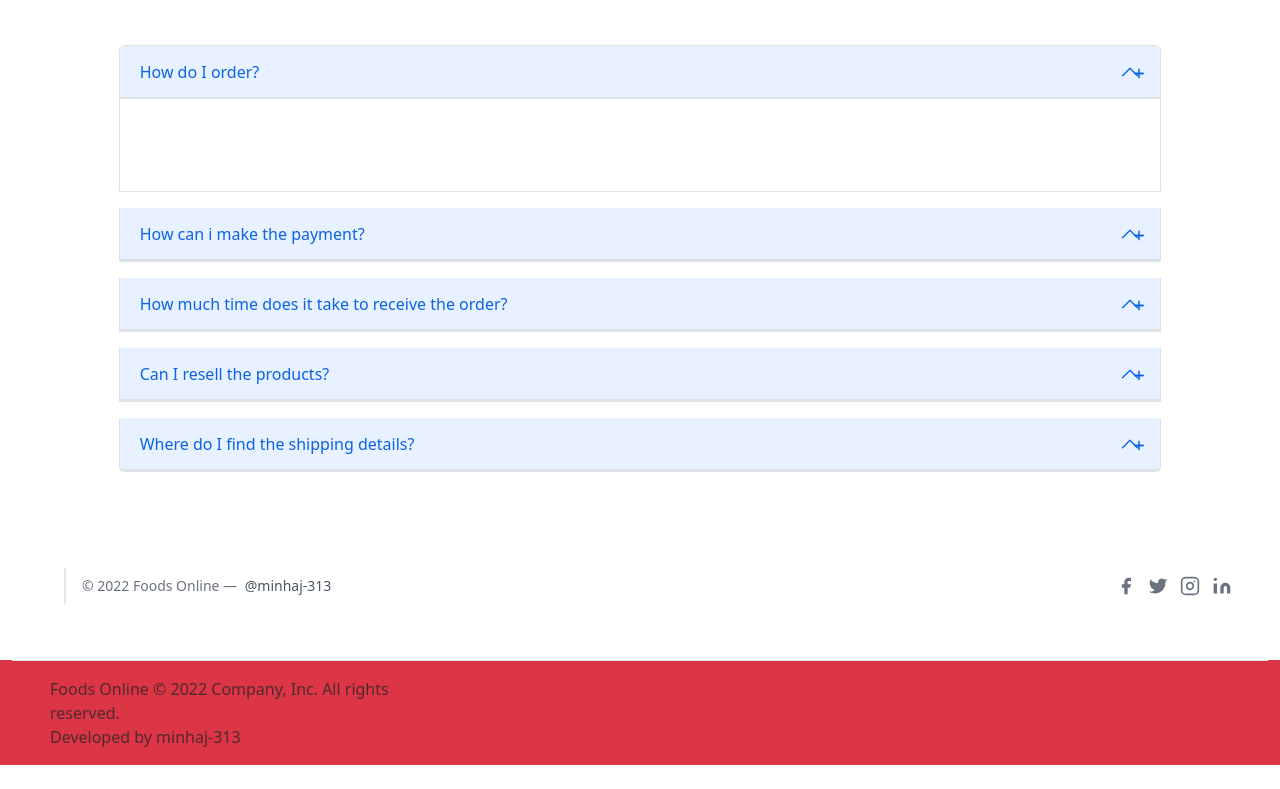
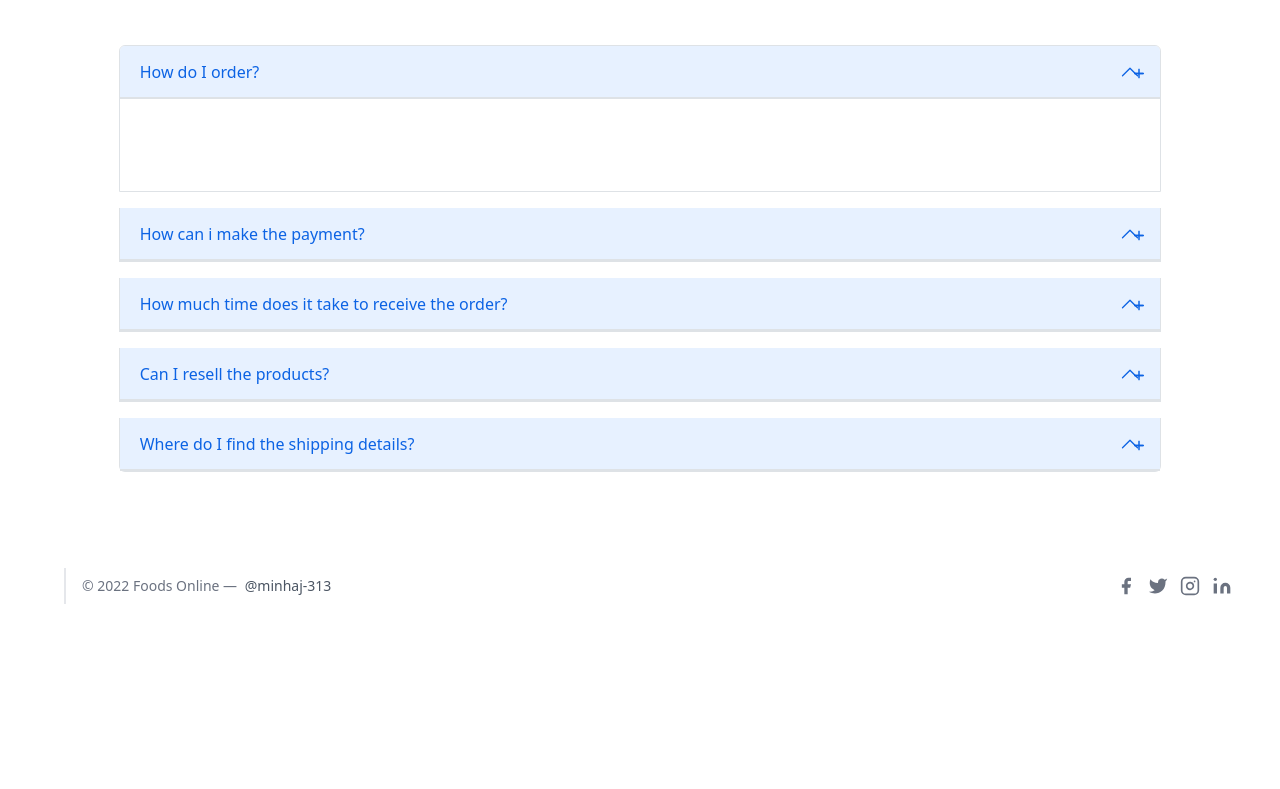
Before and after one commit to minhaj-313/minhajfoods.github.io, a plain HTML site: page index.html in a window 1280 px wide. Shown: the part 4882-5671 px from the top of the page. After the commit the page ends 5518 px from the top, so only its background shows below. Drawn offline with nearby package versions, Linux system fonts and the light colour scheme; files whose address does not match are found by name.

Commit message:
Update index.html

```diff
--- a/index.html
+++ b/index.html
@@ -753,27 +753,6 @@
 </footer>
 
 
-
-<div class="container bg-danger text-white">
-  <footer class="d-flex flex-wrap justify-content-between align-items-center py-3 my-4 border-top">
-    <div class="col-md-4 d-flex align-items-center">
-      <a href="images/logosquare.jpeg" class="mb-3 me-2 mb-md-0 text-muted text-decoration-none lh-1">
-        <svg class="bi" width="30" height="24"><use xlink:href="images/logosquare.jpeg"></use></svg>
-      </a>
-      <span class="mb-3 mb-md-0 text-muted"> Foods Online © 2022 Company, Inc. All rights reserved.<br>Developed by <a
-        href="https://github.com/minhaj-313">minhaj-313</a></span>
-    </div>
-
-    <ul class="nav col-md-3 justify-content-end list-unstyled d-flex">
-      <li class="ms-2"><a class="text-muted" href="#"><svg class="bi" width="24" height="24"><use xlink:href="#twitter"></use></svg></a></li>
-      <li class="ms-2"><a class="text-muted" href="#"><svg class="bi" width="24" height="24"><use xlink:href="#instagram"></use></svg></a></li>
-      <li class="ms-2"><a class="text-muted" href="#"><svg class="bi" width="24" height="24"><use xlink:href="#linkedin"></use></svg></a></li>
-      <li class="ms-2"><a class="text-muted" href="#"><svg class="bi" width="24" height="24"><use xlink:href="#github"></use></svg></a></li>
-      <li class="ms-2"><a class="text-muted" href="#"><svg class="bi" width="24" height="24"><use xlink:href="#facebook"></use></svg></a></li>
-    </ul>
-  </footer>
-</div>
-
   <!--Js-CDN-->
   <script src="https://cdn.jsdelivr.net/npm/@popperjs/core@2.11.5/dist/umd/popper.min.js"
     integrity="sha384-Xe+8cL9oJa6tN/veChSP7q+mnSPaj5Bcu9mPX5F5xIGE0DVittaqT5lorf0EI7Vk"
```
